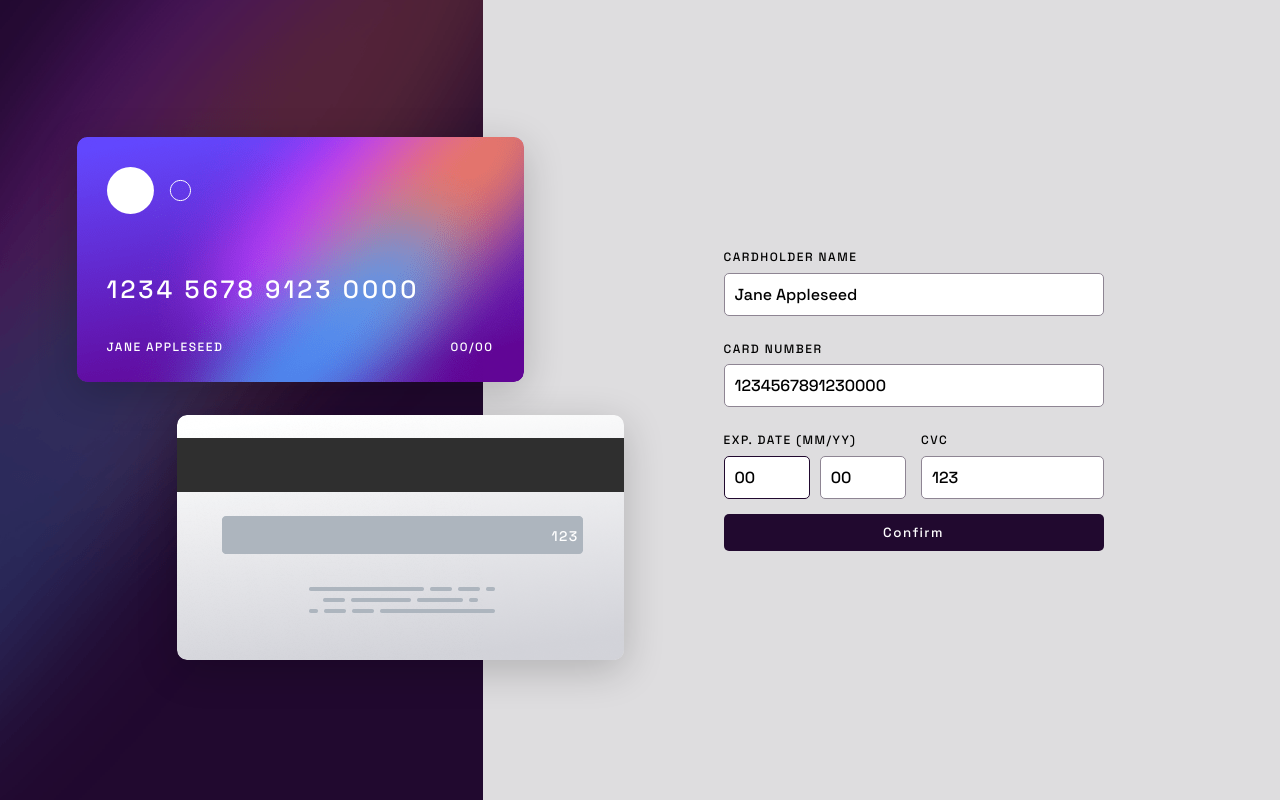
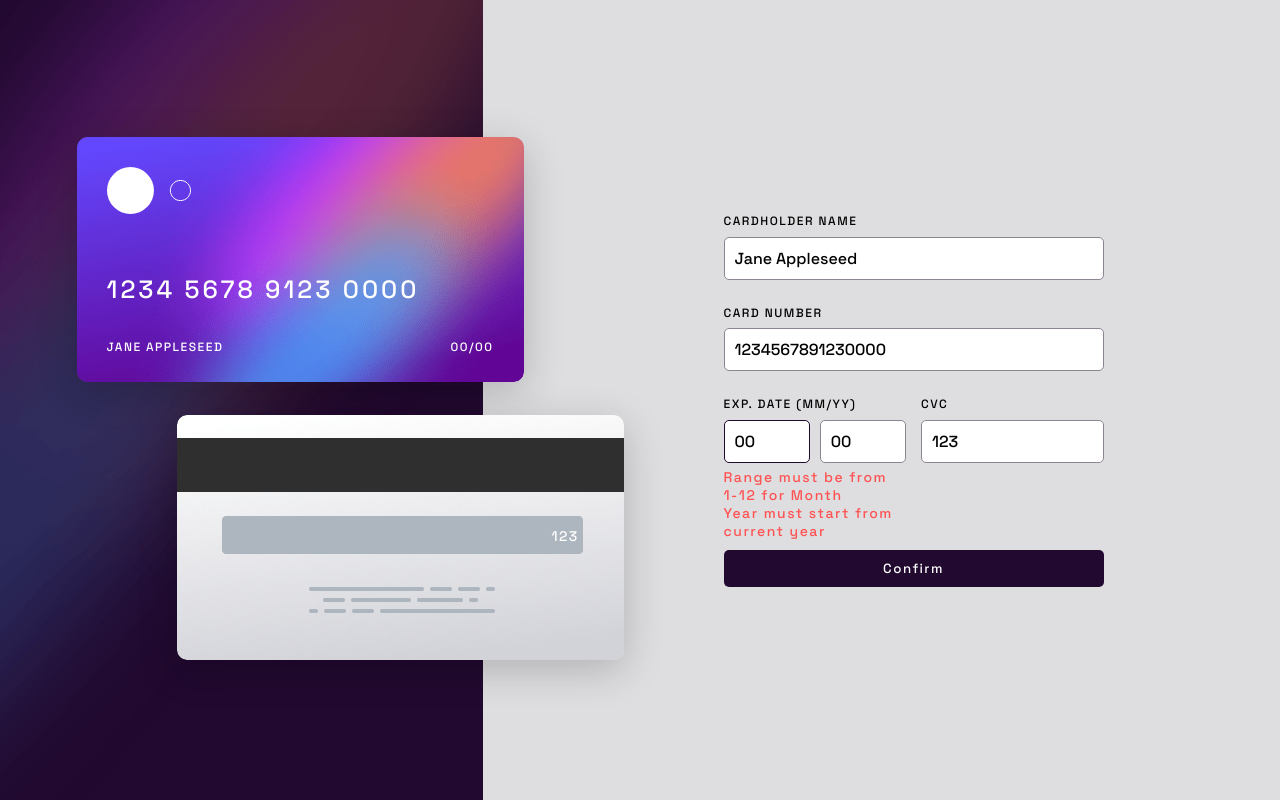
Before and after one commit to madhavan-ts/FrontendMentor-Challenges-Using-React, a React (Vite) app: page /Card-form in a window 1280 px wide. Both pictures are taken after a click on the button "Confirm". Built offline with nearby package versions, Linux system fonts and the light colour scheme.

Commit message:
fix : form validation issues - card form

```diff
--- a/src/component/pages/Card-form/CardFormPage.tsx
+++ b/src/component/pages/Card-form/CardFormPage.tsx
@@ -39,7 +39,7 @@ export default function CardFormPage() {
   // console.log(watchAll);
 
   const formatStr = () => {
-    var str = "";
+    let str = "";
     for (let i = 0; i < watchAll.number.length; i++) {
       if (i % 4 == 0) {
         str += " ";
@@ -110,6 +110,10 @@ export default function CardFormPage() {
                 {errors.number?.type == "pattern" && (
                   <p className="error-msg">Only number are allowed</p>
                 )}
+                {errors.number?.type === "minLength" ||
+                errors.number?.type === "maxLength" ? (
+                  <p className="error-msg">Only 16 numbers are allowed</p>
+                ) : null}
               </div>
               <div className="form__field-grid">
                 <div className="form__field-span-2">
@@ -118,6 +122,10 @@ export default function CardFormPage() {
                     <input
                       placeholder="MM"
                       type="text"
+                      max={12}
+                      min={1}
+                      minLength={2}
+                      maxLength={2}
                       {...register("month", {
                         required: true,
                         min: 1,
@@ -128,6 +136,8 @@ export default function CardFormPage() {
                     />
                     <input
                       placeholder="YY"
+                      minLength={2}
+                      maxLength={2}
                       type="text"
                       {...register("year", {
                         required: true,
@@ -145,6 +155,23 @@ export default function CardFormPage() {
                     errors.year?.type === "pattern") && (
                     <p className="error-msg">Only numbers are allowed</p>
                   )}
+                  {errors.month?.type === "minLength" ||
+                  errors.month?.type === "maxLength" ||
+                  errors.year?.type === "minLength" ||
+                  errors.year?.type === "maxLength" ? (
+                    <p className="error-msg">Only 2 numbers are allowed</p>
+                  ) : null}
+                  {errors.month?.type === "min" ||
+                  errors.month?.type === "max" ? (
+                    <p className="error-msg">
+                      Range must be from 1-12 for Month
+                    </p>
+                  ) : null}
+                  {errors.year?.type === "min" ? (
+                    <p className="error-msg">
+                      Year must start from current year
+                    </p>
+                  ) : null}
                 </div>
                 <div className="form__field-span-2">
                   <label htmlFor="cvc">CVC</label>
@@ -162,6 +189,10 @@ export default function CardFormPage() {
                   {errors.cvc?.type === "required" && (
                     <p className="error-msg">Can't be blank</p>
                   )}
+                  {errors.cvc?.type === "minLength" ||
+                  errors.cvc?.type === "maxLength" ? (
+                    <p className="error-msg">Only three numbers allowed</p>
+                  ) : null}
                   {errors.cvc?.type === "pattern" && (
                     <p className="error-msg">Only numbers are allowed</p>
                   )}
```
